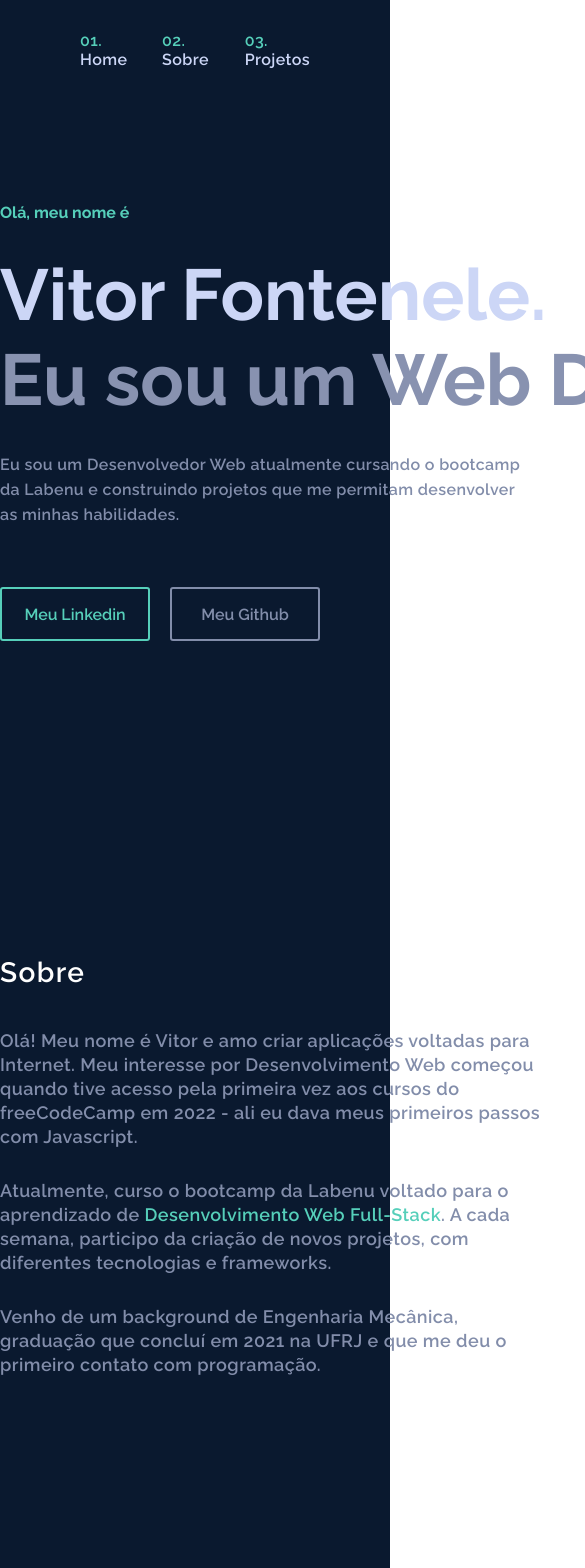
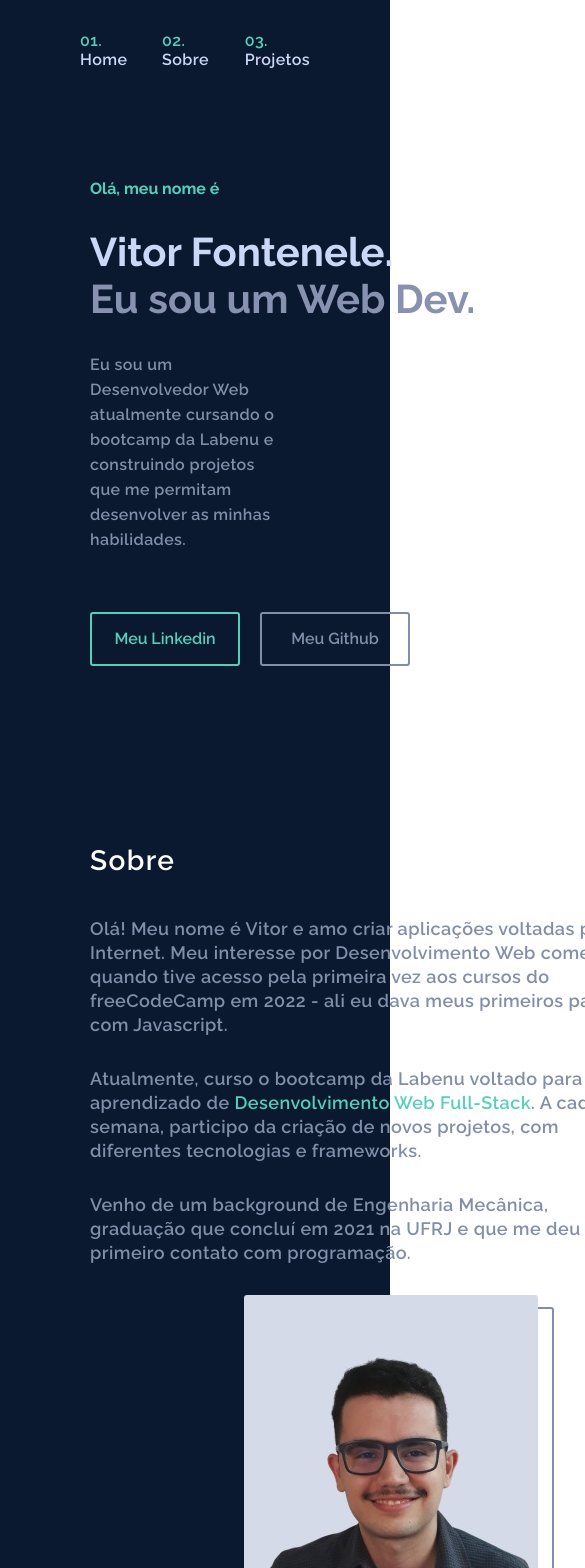
Before and after one commit to vitorfontenele/portfolio, a React (Vite) app: page / in a window 390 px wide. Shown: the top 1568 px of the page, 585 px wide, since content can reach past the window. Built offline with nearby package versions, Linux system fonts and the light colour scheme.

Commit message:
Add responsivity

```diff
--- a/package.json
+++ b/package.json
@@ -9,6 +9,7 @@
     "preview": "vite preview"
   },
   "dependencies": {
+    "aos": "^2.3.4",
     "react": "^18.2.0",
     "react-dom": "^18.2.0"
   },
--- a/src/App.css
+++ b/src/App.css
@@ -25,3 +25,9 @@
   font-weight: 600;
   letter-spacing: .025em;
 }
+
+@media screen and (max-width: 1132px){
+  .App{
+    grid-template-columns: 90px 1fr 90px;
+  }
+}
--- a/src/App.jsx
+++ b/src/App.jsx
@@ -6,8 +6,15 @@ import SectionHero from './components/SectionHero/SectionHero';
 import Header from "./components/Header/Header";
 import SectionOtherProjects from './components/SectionOtherProjects/SectionOtherProjects';
 import Footer from './components/Footer/Footer';
+import {useEffect} from "react";
+import AOS from 'aos';
+import 'aos/dist/aos.css';
 
 function App() {
+  useEffect(() => {
+        AOS.init();
+  }, []);
+
   return (
     <div className="App">
       <Header />
--- a/src/components/Header/Header.jsx
+++ b/src/components/Header/Header.jsx
@@ -2,7 +2,7 @@ import "./style.css";
 
 const Header = () => {
     return (
-        <header id="header">
+        <header id="header" data-aos="fade-up" data-aos-duration="1000">
             <nav>
                 <ul id="nav-list">
                     <li className="nav-item"><a href="#hero" className="nav-link"><span className="nav-item-number highlight-text">01. </span>Home</a></li>
--- a/src/components/SectionAbout/SectionAbout.jsx
+++ b/src/components/SectionAbout/SectionAbout.jsx
@@ -2,7 +2,7 @@ import "./style.css";
 
 const SectionAbout = () => {
     return (
-        <section id="about">
+        <section id="about" data-aos="fade-up" data-aos-duration="1000">
             <h2 className='section-title'>Sobre</h2>
             <div id="about-body">
                 <div id="about-text">
--- a/src/components/SectionAbout/style.css
+++ b/src/components/SectionAbout/style.css
@@ -13,6 +13,7 @@
 
 #about-text{
     width: 546px;
+    margin-right: 40px;
 }
 
 .about-p{
@@ -24,23 +25,37 @@
 #about-photo{
     position: relative;
     z-index: 0;
+    height: 100%;
+    width: fit-content;
 }
 
 #about-photo > img{
-    width: 301px;
-    height: 312px;
+    max-width: 100%;
+    height: auto;
     border-radius: 3px;
 }
 
 #about-photo-dec{
     position: absolute;
-    width: 301px;
-    height: 312px;
+    width: 100%;
+    height: 100%;
+    /* width: 301px;
+    height: 312px; */
     background-color: beige;
     top: 12px;
-    left: 12px;
+    left: 16px;
     border-radius: 3px;
     background-color: transparent;
     border: 2px solid #828DAA;
     z-index: -1;
 }
+
+@media screen and (max-width: 790px){
+    #about-body{
+        flex-direction: column;
+    }
+
+    #about-photo{
+        margin: auto;
+    }
+}
--- a/src/components/SectionHero/SectionHero.jsx
+++ b/src/components/SectionHero/SectionHero.jsx
@@ -2,7 +2,7 @@ import "./style.css";
 
 const SectionHero = () => {
     return (
-        <section id="hero">
+        <section id="hero" data-aos="fade-right" data-aos-duration="1000">
             <h3 id="hero-hello" className="highlight-text">Olá, meu nome é</h3>
             <h1 id="hero-my-name">Vitor Fontenele.</h1>
             <h2 id="hero-my-job">Eu sou um Web Dev.</h2>
--- a/src/components/SectionHero/style.css
+++ b/src/components/SectionHero/style.css
@@ -53,3 +53,13 @@
 #hero-link-github{
     color: #828DAA;
 }
+
+@media screen and (max-width: 1132px){
+    #hero-my-name, #hero-my-job{
+        font-size: clamp(40px, 6.3vw, 72px);
+    }
+
+    #hero-about{
+        width: 50vw;
+    }
+  }
--- a/src/components/SectionOtherProjects/SectionOtherProjects.jsx
+++ b/src/components/SectionOtherProjects/SectionOtherProjects.jsx
@@ -2,7 +2,7 @@ import "./style.css";
 
 const SectionOtherProjects = () => {
     return (
-     <section id="other-projects">
+     <section id="other-projects" data-aos="fade-up" data-aos-duration="1000">
         <h3 id="other-projects-title" className="section-title">Outros projetos</h3>
         <h4 id="other-projects-subtext" className="highlight-text">Projetos secundários</h4>
         <div className="grid-area">
--- a/src/components/SectionProjects/SectionProjects.jsx
+++ b/src/components/SectionProjects/SectionProjects.jsx
@@ -2,11 +2,11 @@ import "./style.css";
 
 const SectionProjects = () => {
     return (
-        <section id="projects">
+        <section id="projects" data-aos="fade-up" data-aos-duration="1000">
             <h2 className='section-title'>Projetos</h2>
             <article className="project">
                 <div className="project-banner">
-                    <img src="weather-app-brasil.jpg" alt="Weather App Brasil Printscreen"/>
+                    {/* <img src="weather-app-brasil.jpg" alt="Weather App Brasil Printscreen"/> */}
                 </div>
                 <div className="project-info">
                     <h4 className="highlight-text">Projeto em React</h4>
@@ -25,8 +25,8 @@ const SectionProjects = () => {
                 </div>
             </article>
             <article className="project">
-                <div className="project-banner">
-                    <img src="shopping-cart.jpg" alt="Shopping Cart Printscreen"/>
+                <div className="project-banner" style={{background: "linear-gradient(0deg, rgba(97, 233, 206, 0.7), rgba(97, 233, 206, 0.7)), url('weather-app-brasil.jpg')"}}>
+                    {/* <img src="shopping-cart.jpg" alt="Shopping Cart Printscreen"/> */}
                 </div>
                 <div className="project-info">
                     <h4 className="highlight-text">Projeto em React</h4>
@@ -46,7 +46,7 @@ const SectionProjects = () => {
             </article>
             <article className="project">
                 <div className="project-banner">
-                    <img src="projeto-intro-web.jpg" alt="Projeto Intro Web Printscreen"/>
+                    {/* <img src="projeto-intro-web.jpg" alt="Projeto Intro Web Printscreen"/> */}
                 </div>
                 <div className="project-info">
                     <h4 className="highlight-text">Projeto em JS Vanilla</h4>
--- a/src/components/SectionProjects/style.css
+++ b/src/components/SectionProjects/style.css
@@ -21,6 +21,8 @@
     position: absolute;
     z-index: 0;
     top: 0;
+    height: 324px;
+    width: 547px;
 }
 
 .project:nth-of-type(odd) .project-banner{
```
Also changed, not shown: 1 other file (tests, documents, lock files or other folders).
